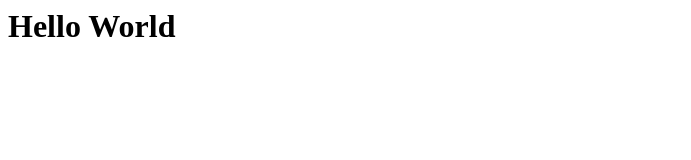
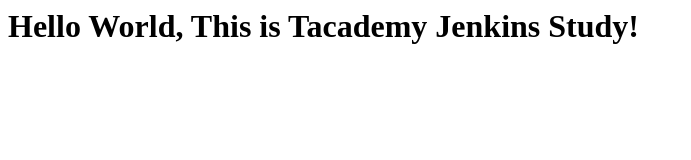
Before and after one commit to choiwoonsik/jenkinsTest, a plain HTML site: page Tacademy_Jenkins/website/index.html in a window 1280 px wide. Shown: the whole page, without its empty margins (0-691 px from the left). Drawn offline with Linux system fonts and the light colour scheme.

Commit message:
initial commit

```diff
--- a/Tacademy_Jenkins/website/index.html
+++ b/Tacademy_Jenkins/website/index.html
@@ -1,7 +1,5 @@
 <html>
-
-<body>
-  <h1>Hello World</h1>
-</body>
-
+  <body>
+    <h1>Hello World, This is Tacademy Jenkins Study!</h1>
+  </body>
 </html>
```
